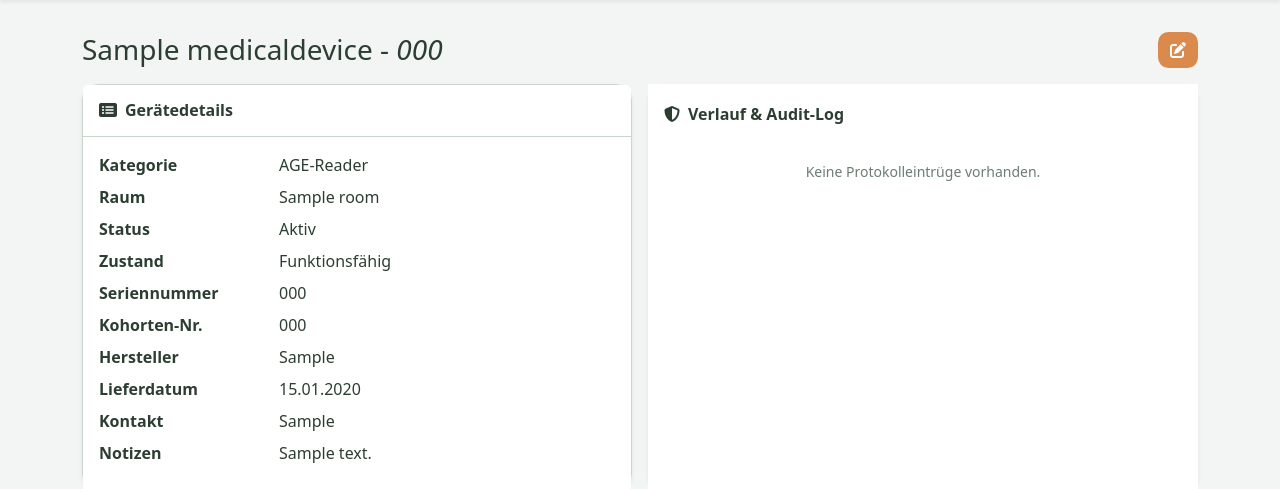
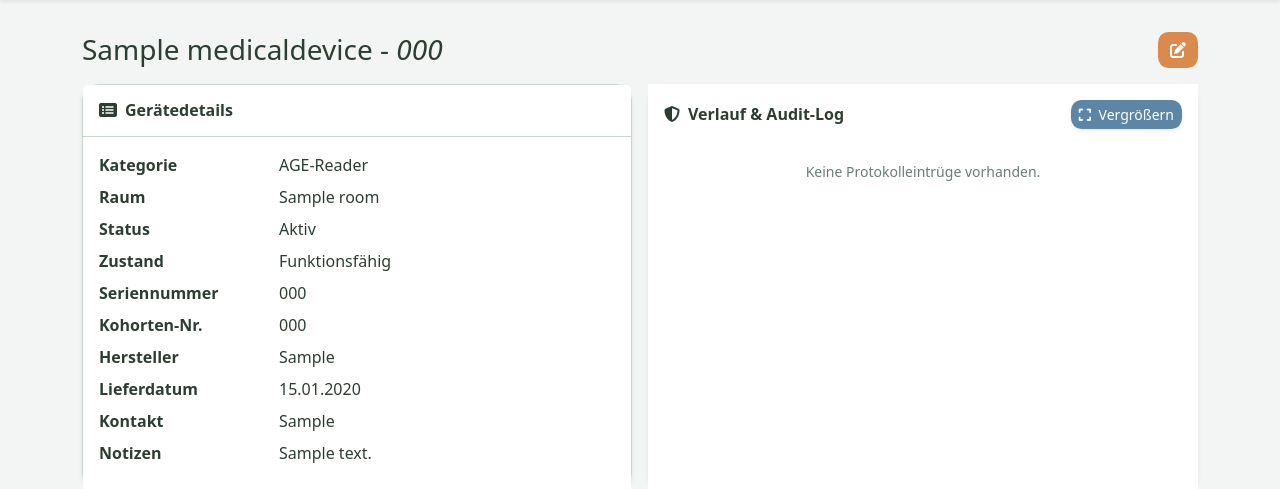
Before and after one commit to fjhzi/MPV, a Django app: page /devices/1/ in a window 1280 px wide. Shown: the part 56-545 px from the top of the page. Run offline with Django 5.2, Linux system fonts and the light colour scheme; data comes from the database, SQL or seed files in the repository; tables that the repository leaves empty hold one stand-in row (values such as "Sample post"); data that the repository does not hold is empty.

Commit message:
Fix audit log expand button visibility in light mode

```diff
--- a/inventory/templates/inventory/device_detail.html
+++ b/inventory/templates/inventory/device_detail.html
@@ -46,7 +46,7 @@
           <h3 class="h6 fw-bold mb-0">
             <i class="fa-solid fa-shield-halved me-2"></i>Verlauf & Audit-Log
           </h3>
-          <button type="button" class="btn btn-sm btn-outline-secondary" data-bs-toggle="modal" data-bs-target="#auditLogModal" title="Audit-Log in Vollansicht öffnen">
+          <button type="button" class="btn btn-save btn-sm shadow-sm" data-bs-toggle="modal" data-bs-target="#auditLogModal" title="Audit-Log in Vollansicht öffnen">
             <i class="fa-solid fa-expand me-1"></i> Vergrößern
           </button>
         </div>
```
